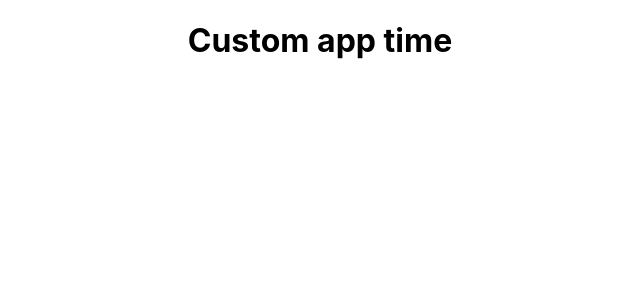
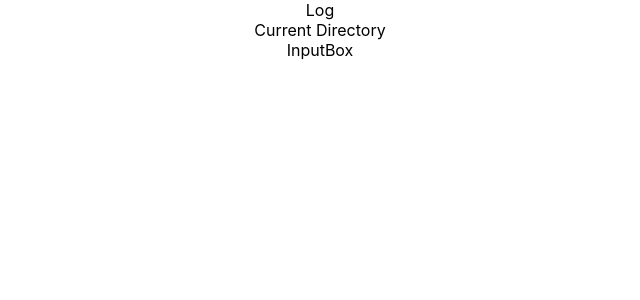
Before and after one commit to ReeseHatfield/Portfolio, a React (Create React App) app: page / in a window 1280 px wide. Shown: the top 300 px of the page, without its empty margins (320-960 px from the left). Built offline with nearby package versions, Linux system fonts and the light colour scheme.

Commit message:
Extracted Components

```diff
--- a/src/App.js
+++ b/src/App.js
@@ -1,11 +1,15 @@
-import logo from './logo.svg';
 import './App.css';
+import Log from "./Components/Log/Log.tsx";
+import CurrentDir from "./Components/CurrentDir/CurrentDir.tsx";
+import InputBox from "./Components/InputBox/InputBox.tsx";
 
 function App() {
 
   return (
     <div className="App">
-     <h1>Custom app time</h1>
+        <Log></Log>
+        <CurrentDir></CurrentDir>
+        <InputBox></InputBox>
     </div>
   );
 }
--- /dev/null
+++ b/src/Components/CurrentDir/CurrentDir.tsx
@@ -0,0 +1,12 @@
+import * as React from 'react';
+import './CurrentDir.css'
+
+function CurrentDir() {
+    return (
+        <div>
+            Current Directory
+        </div>
+    );
+}
+
+export default CurrentDir;
--- /dev/null
+++ b/src/Components/InputBox/InputBox.tsx
@@ -0,0 +1,11 @@
+import * as React from 'react';
+
+function InputBox() {
+    return (
+        <div>
+            InputBox
+        </div>
+    );
+}
+
+export default InputBox;
--- /dev/null
+++ b/src/Components/Log/Log.tsx
@@ -0,0 +1,12 @@
+import * as React from 'react';
+import './Log.css'
+
+function Log() {
+    return (
+        <div>
+            Log
+        </div>
+    );
+}
+
+export default Log;
--- a/src/index.js
+++ b/src/index.js
@@ -2,7 +2,7 @@ import React from 'react';
 import ReactDOM from 'react-dom/client';
 import './index.css';
 import App from './App';
-import reportWebVitals from './reportWebVitals';
+import reportWebVitals from './tests/reportWebVitals';
 
 const root = ReactDOM.createRoot(document.getElementById('root'));
 root.render(
```
Also changed, not shown: src/Components/CurrentDir/CurrentDir.css (added), src/Components/InputBox/InputBox.css (added), src/Components/Log/Log.css (added), src/logo.svg (deleted), src/tests/reportWebVitals.js (renamed from src/reportWebVitals.js), src/tests/setupTests.js (renamed from src/setupTests.js), 1 other file (tests, documents, lock files or other folders).
